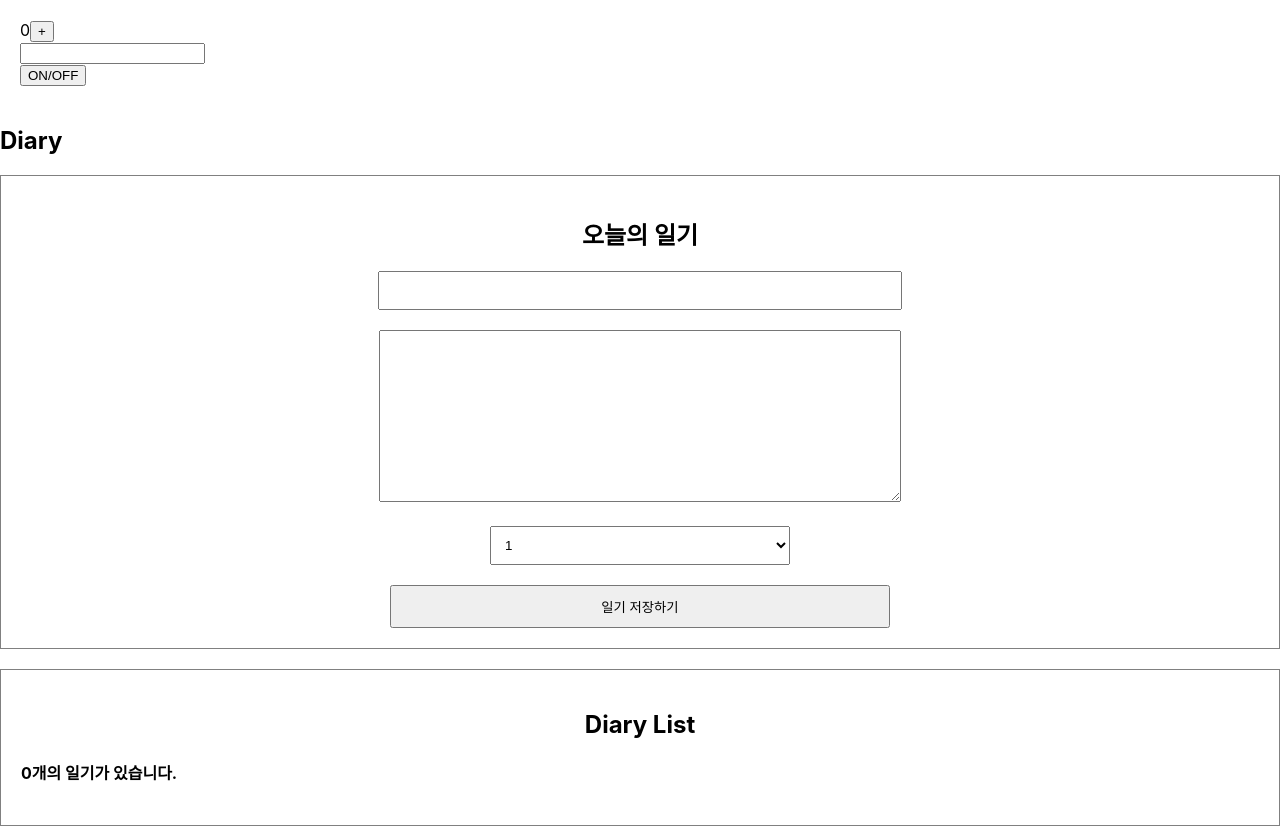
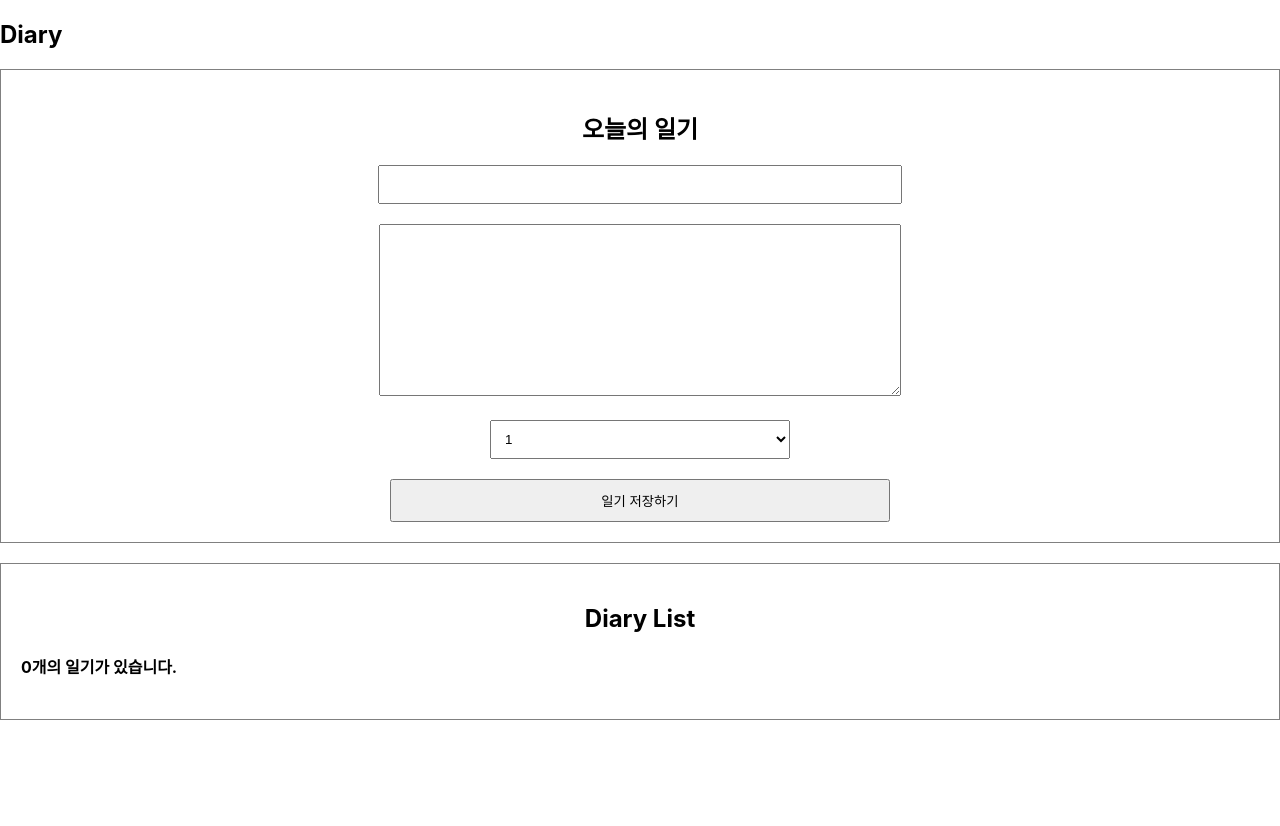
Before and after one commit to been2zzz/simpleDiary, a React (Create React App) app: page / in a window 1280 px wide. After the commit the page ends 800 px from the top, so only its background shows below. Built offline with nearby package versions, Linux system fonts and the light colour scheme.

Commit message:
[DELETE] lifeCycle 예제

```diff
--- a/src/App.js
+++ b/src/App.js
@@ -2,7 +2,6 @@ import { useRef, useState } from 'react';
 import './App.css';
 import DiaryEditor from './DiaryEditor';
 import DiaryList from './DiaryList';
-import Lifecycle from './Lifecycle';
 
 function App() {
   const [data, setData] = useState([]);
@@ -35,7 +34,6 @@ function App() {
 
   return (
     <div className='App'>
-      <Lifecycle />
       <h2>Diary</h2>
       <DiaryEditor onCreate={onCreate} />
       <DiaryList onEdit={onEdit} onRemove={onRemove} diaryList={data} />
```
